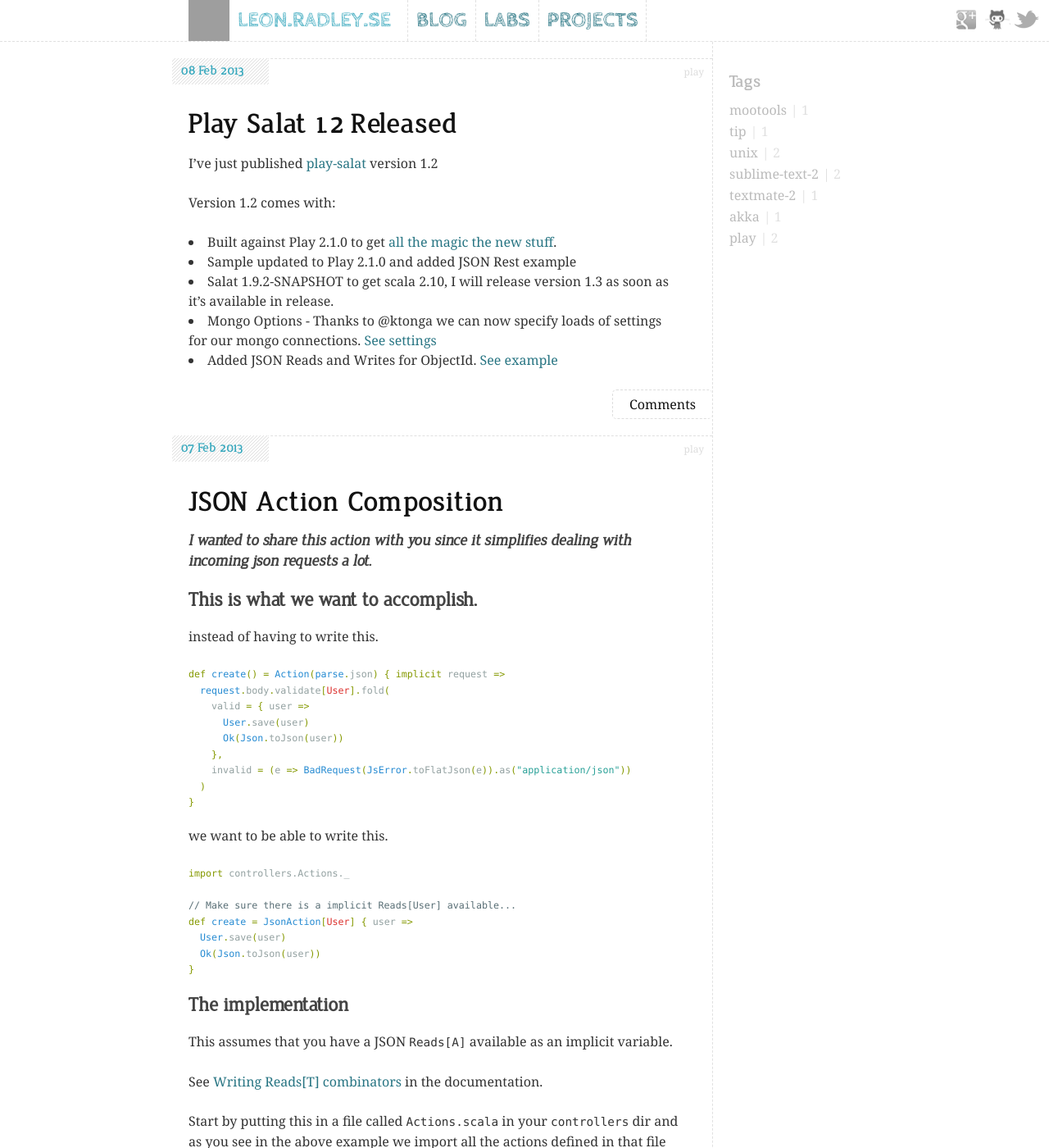
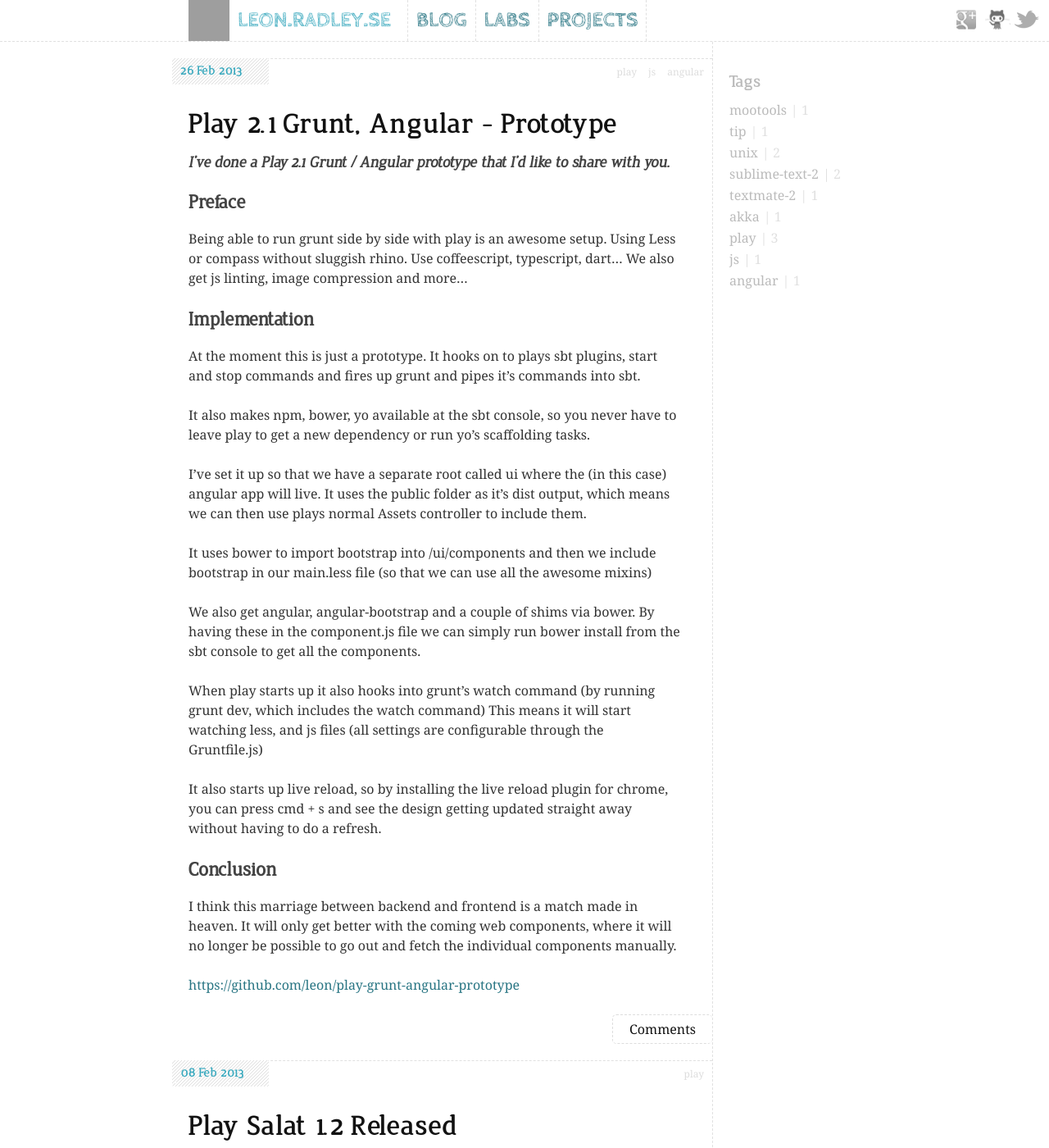
Before and after one commit to leon/leon.github.io, a Jekyll site: the page built from index.html, in a window 1280 px wide and 1400 px high. Shown: the whole window at 82% size. Built offline with Jekyll 4.4.1, drawn with Linux system fonts in a browser that asks for light colours; Markdown is read by kramdown in place of the engine named in the settings; comment, search, counter and statistics services are not loaded; grey boxes are pictures that could not be loaded.

Commit message:
Play 2.1, Grunt, Angular - Prototype

```diff
--- /dev/null
+++ b/_posts/2013-02-26-play21-grunt-angular-prototype.md
@@ -0,0 +1,35 @@
+---
+layout: post
+title: Play 2.1 Grunt, Angular - Prototype
+github: https://github.com/leon/play-grunt-angular-prototype
+tags: [play, js, angular]
+---
+
+#### I've done a Play 2.1 Grunt / Angular prototype that I'd like to share with you.
+
+### Preface
+Being able to run grunt side by side with play is an awesome setup. Using Less or compass without sluggish rhino. Use coffeescript, typescript, dart...
+We also get js linting, image compression and more...
+
+### Implementation
+At the moment this is just a prototype. It hooks on to plays sbt plugins, start and stop commands and fires up grunt and pipes it's commands into sbt.
+
+It also makes npm, bower, yo available at the sbt console, so you never have to leave play to get a new dependency or run yo's scaffolding tasks.
+
+I've set it up so that we have a separate root called ui where the (in this case) angular app will live.
+It uses the public folder as it's dist output, which means we can then use plays normal Assets controller to include them.
+
+It uses bower to import bootstrap into /ui/components and then we include bootstrap in our main.less file (so that we can use all the awesome mixins)
+
+We also get angular, angular-bootstrap and a couple of shims via bower.
+By having these in the component.js file we can simply run bower install from the sbt console to get all the components.
+
+When play starts up it also hooks into grunt's watch command (by running grunt dev, which includes the watch command)
+This means it will start watching less, and js files (all settings are configurable through the Gruntfile.js)
+
+It also starts up live reload, so by installing the live reload plugin for chrome, you can press cmd + s and see the design getting updated straight away without having to do a refresh.
+
+### Conclusion
+I think this marriage between backend and frontend is a match made in heaven. It will only get better with the coming web components, where it will no longer be possible to go out and fetch the individual components manually.
+
+<https://github.com/leon/play-grunt-angular-prototype>
--- /dev/null
+++ b/tag/angular/index.html
@@ -0,0 +1,11 @@
+---
+layout: tag
+title: "angular"
+---
+{% for post in site.posts %}
+	{% for tag in post.tags %}
+		{% if tag == "angular" %}
+			{% include teaser.html %}
+		{% endif %}
+	{% endfor %}
+{% endfor %}
--- /dev/null
+++ b/tag/js/index.html
@@ -0,0 +1,11 @@
+---
+layout: tag
+title: "js"
+---
+{% for post in site.posts %}
+	{% for tag in post.tags %}
+		{% if tag == "js" %}
+			{% include teaser.html %}
+		{% endif %}
+	{% endfor %}
+{% endfor %}
```
Also changed, not shown: _includes/tag-cloud.html (+8 -6 lines).
